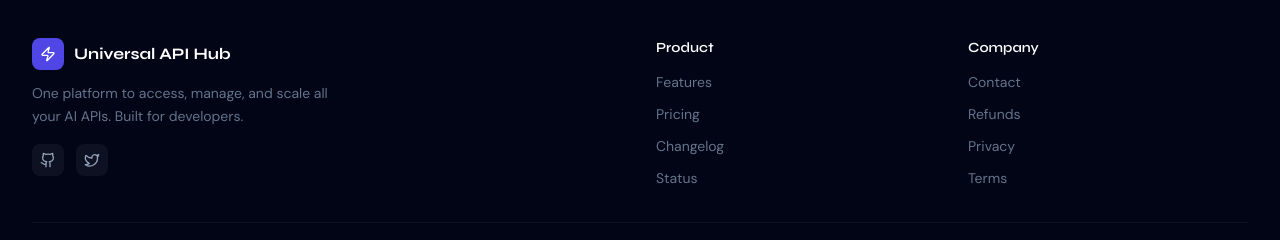
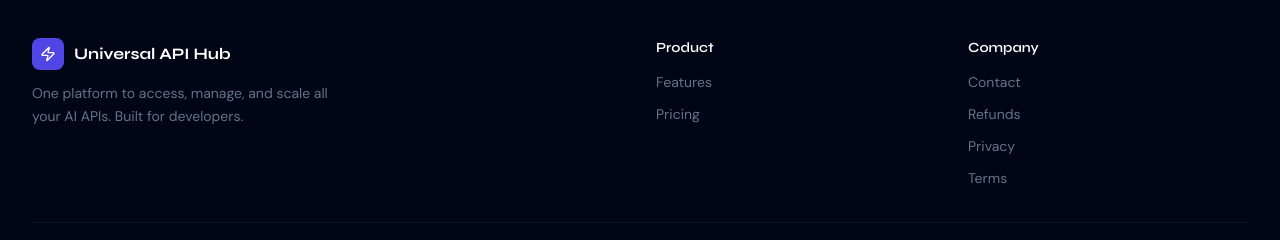
Before and after one commit to Abhinav-836/Universal-Api-Hub, a React (Vite) app in the folder frontend/: page / in a window 1280 px wide. Shown: the part 2993-3233 px from the top of the page. Built offline with nearby package versions, Linux system fonts and the light colour scheme; no server answers.

Commit message:
fixed footer file

```diff
--- a/frontend/src/components/ui/Footer.jsx
+++ b/frontend/src/components/ui/Footer.jsx
@@ -1,6 +1,6 @@
 import React from 'react';
 import { Link } from 'react-router-dom';
-import { Zap, Github, Twitter } from 'lucide-react';
+import { Zap } from 'lucide-react';
 
 export default function Footer() {
   return (
@@ -18,23 +18,14 @@ export default function Footer() {
             <p className="text-sm text-slate-500 leading-relaxed max-w-xs">
               One platform to access, manage, and scale all your AI APIs. Built for developers.
             </p>
-            <div className="flex gap-3 mt-4">
-              <a href="#" className="p-2 rounded-lg bg-white/5 text-slate-400 hover:text-white hover:bg-white/10 transition-all">
-                <Github size={16} />
-              </a>
-              <a href="#" className="p-2 rounded-lg bg-white/5 text-slate-400 hover:text-white hover:bg-white/10 transition-all">
-                <Twitter size={16} />
-              </a>
-            </div>
           </div>
 
           {/* Links */}
           <div>
             <h4 className="font-display font-semibold text-white text-sm mb-3">Product</h4>
             <ul className="space-y-2">
-              {['Features', 'Pricing', 'Changelog', 'Status'].map((l) => (
-                <li key={l}><a href={`#${l.toLowerCase()}`} className="text-sm text-slate-500 hover:text-white transition-colors">{l}</a></li>
-              ))}
+              <li><a href="#features" className="text-sm text-slate-500 hover:text-white transition-colors">Features</a></li>
+              <li><a href="#pricing" className="text-sm text-slate-500 hover:text-white transition-colors">Pricing</a></li>
             </ul>
           </div>
 
```
